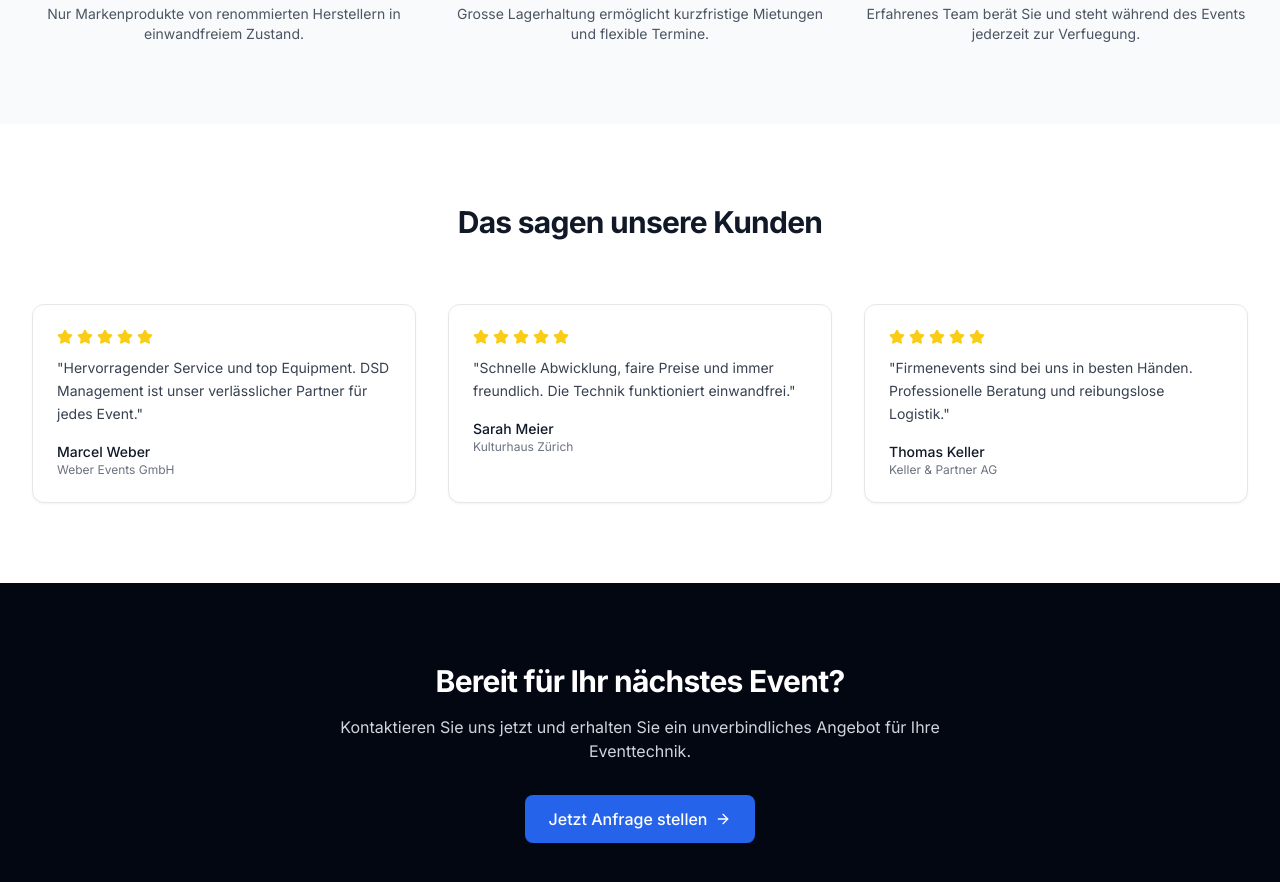
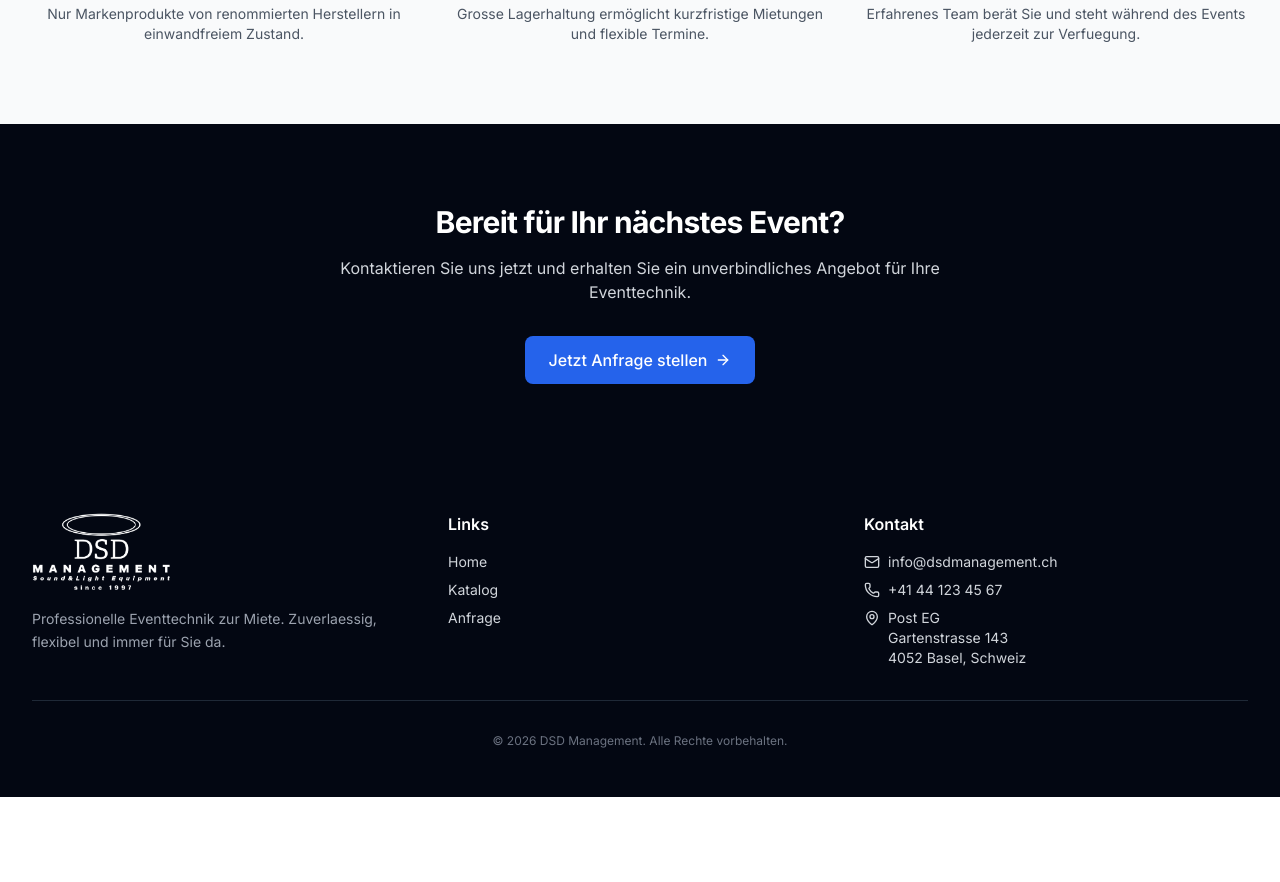
Before and after one commit to BeatsScore/DSD-Management, a Next.js app: page / in a window 1280 px wide. Shown: the part 1409-2291 px from the top of the page. After the commit the page ends 2206 px from the top, so only its background shows below. Built offline with nearby package versions, Linux system fonts and the light colour scheme.

Commit message:
Bewertungsbereich von Startseite entfernt

```diff
--- a/src/app/(public)/page.tsx
+++ b/src/app/(public)/page.tsx
@@ -7,7 +7,6 @@ import {
   Headphones,
   Award,
   ArrowRight,
-  Star,
 } from "lucide-react";
 
 export default function HomePage() {
@@ -119,47 +118,6 @@ export default function HomePage() {
         </div>
       </section>
 
-      {/* Trust */}
-      <section className="py-20 bg-white">
-        <div className="max-w-7xl mx-auto px-4 sm:px-6 lg:px-8">
-          <div className="text-center mb-16">
-            <h2 className="page-header mb-4">Das sagen unsere Kunden</h2>
-          </div>
-          <div className="grid md:grid-cols-3 gap-8">
-            {[
-              {
-                name: "Marcel Weber",
-                company: "Weber Events GmbH",
-                text: "Hervorragender Service und top Equipment. DSD Management ist unser verlässlicher Partner für jedes Event.",
-              },
-              {
-                name: "Sarah Meier",
-                company: "Kulturhaus Zürich",
-                text: "Schnelle Abwicklung, faire Preise und immer freundlich. Die Technik funktioniert einwandfrei.",
-              },
-              {
-                name: "Thomas Keller",
-                company: "Keller & Partner AG",
-                text: "Firmenevents sind bei uns in besten Händen. Professionelle Beratung und reibungslose Logistik.",
-              },
-            ].map((t, i) => (
-              <div key={i} className="card">
-                <div className="flex gap-1 mb-3">
-                  {[...Array(5)].map((_, j) => (
-                    <Star key={j} className="w-4 h-4 fill-yellow-400 text-yellow-400" />
-                  ))}
-                </div>
-                <p className="text-gray-700 text-sm mb-4 leading-relaxed">&quot;{t.text}&quot;</p>
-                <div>
-                  <div className="font-medium text-sm">{t.name}</div>
-                  <div className="text-xs text-gray-500">{t.company}</div>
-                </div>
-              </div>
-            ))}
-          </div>
-        </div>
-      </section>
-
       {/* CTA */}
       <section className="py-20 bg-gray-950 text-white">
         <div className="max-w-3xl mx-auto px-4 sm:px-6 lg:px-8 text-center">
```
